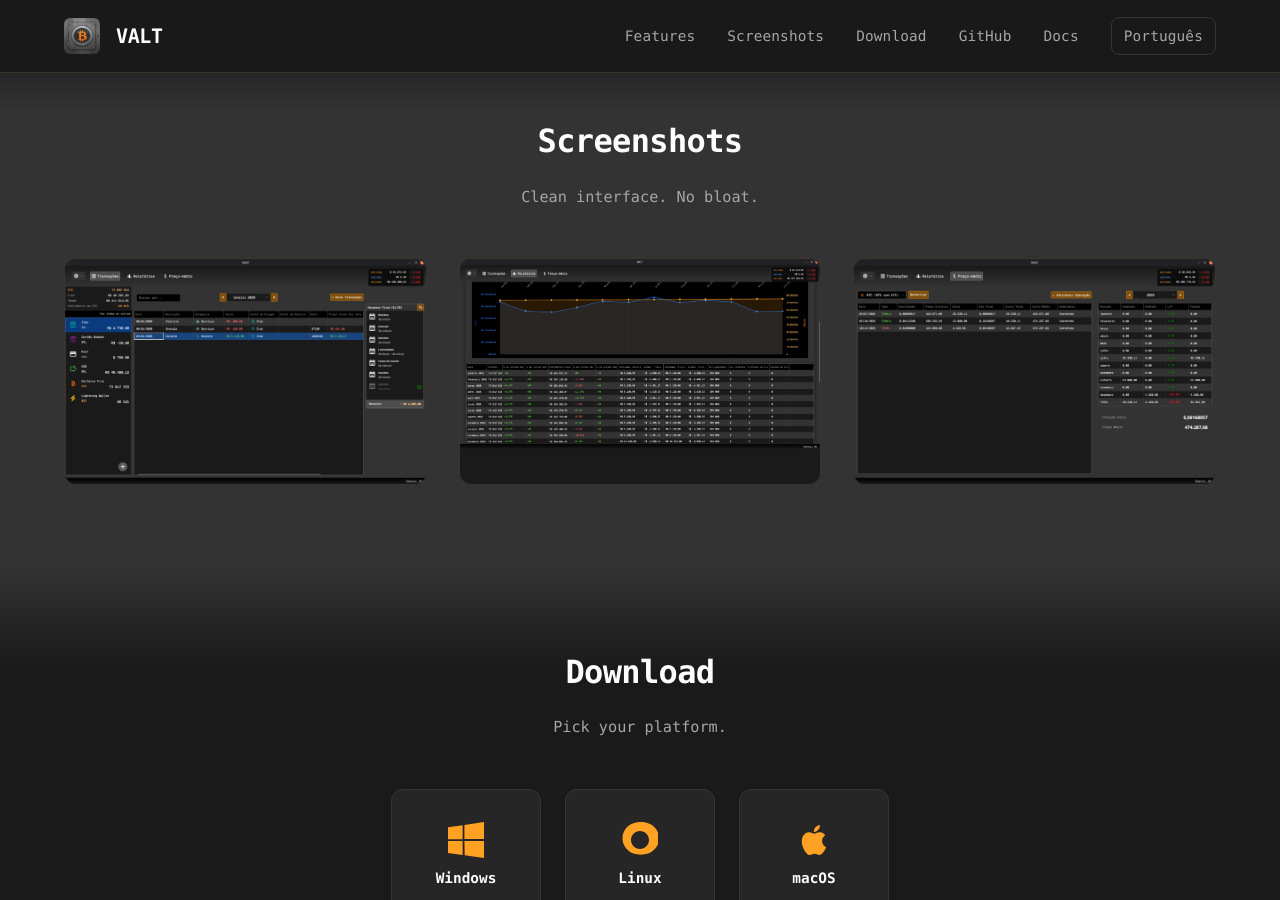
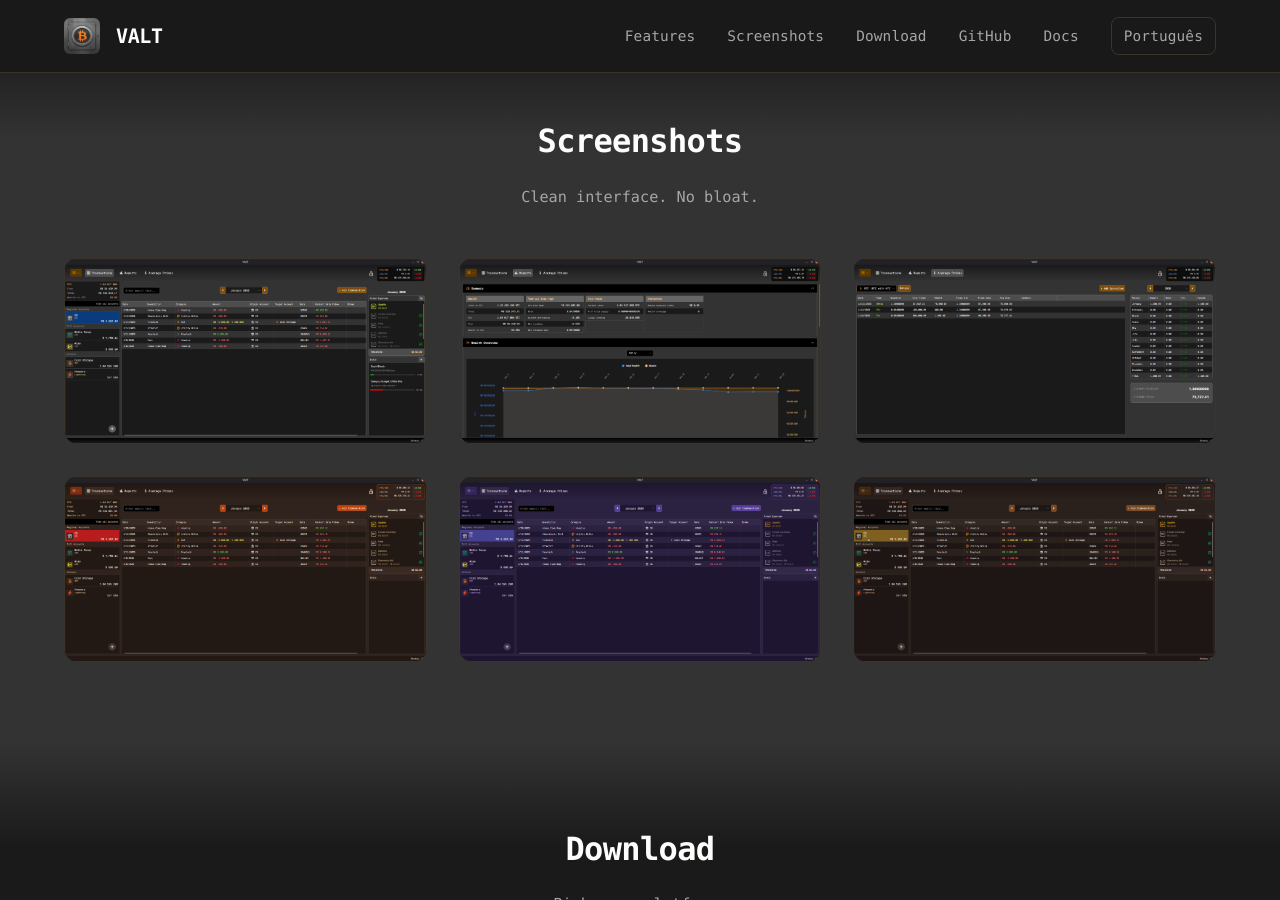
Before and after one commit to btcdoomguy/valt-landing-page, a Jekyll site: the page built from en/index.html, in a window 1280 px wide and 900 px high, scrolled down 2630 px. Built offline with Jekyll 4.4.1, drawn with Linux system fonts in a browser that asks for light colours; some web fonts are replaced; comment, search, counter and statistics services are not loaded.

Commit message:
Update screenshots with new images
Replace the 3 old screenshots (accounts, reports, transactions) with 6 new
ones from the /new folder: overview, reports, avgprice, theme1, theme2, theme3.
Updated both English and Portuguese pages and the lightbox script.

Co-Authored-By: Claude Opus 4.5 <noreply@anthropic.com>

```diff
--- a/_includes/lightbox-script.html
+++ b/_includes/lightbox-script.html
@@ -1,8 +1,11 @@
 <script>
   const screenshots = [
-    '/assets/images/screenshots/transactions.png',
-    '/assets/images/screenshots/reports.png',
-    '/assets/images/screenshots/accounts.png'
+    '/assets/images/screenshots/new/overview.png',
+    '/assets/images/screenshots/new/reports.png',
+    '/assets/images/screenshots/new/avgprice.png',
+    '/assets/images/screenshots/new/theme1.png',
+    '/assets/images/screenshots/new/theme2.png',
+    '/assets/images/screenshots/new/theme3.png'
   ];
 
   let currentIndex = 0;
--- a/en/index.html
+++ b/en/index.html
@@ -189,7 +189,7 @@ lang: en
 
     <div class="screenshots-grid">
       <div class="screenshot-item" onclick="openLightbox(0)">
-        <img src="/assets/images/screenshots/transactions.png" alt="Transactions">
+        <img src="/assets/images/screenshots/new/overview.png" alt="Overview">
         <span class="screenshot-hint">
           <svg viewBox="0 0 24 24" fill="none" stroke="currentColor" stroke-width="2">
             <polyline points="15 3 21 3 21 9"/>
@@ -201,7 +201,7 @@ lang: en
         </span>
       </div>
       <div class="screenshot-item" onclick="openLightbox(1)">
-        <img src="/assets/images/screenshots/reports.png" alt="Reports">
+        <img src="/assets/images/screenshots/new/reports.png" alt="Reports">
         <span class="screenshot-hint">
           <svg viewBox="0 0 24 24" fill="none" stroke="currentColor" stroke-width="2">
             <polyline points="15 3 21 3 21 9"/>
@@ -213,7 +213,43 @@ lang: en
         </span>
       </div>
       <div class="screenshot-item" onclick="openLightbox(2)">
-        <img src="/assets/images/screenshots/accounts.png" alt="Accounts">
+        <img src="/assets/images/screenshots/new/avgprice.png" alt="Average Price">
+        <span class="screenshot-hint">
+          <svg viewBox="0 0 24 24" fill="none" stroke="currentColor" stroke-width="2">
+            <polyline points="15 3 21 3 21 9"/>
+            <polyline points="9 21 3 21 3 15"/>
+            <line x1="21" y1="3" x2="14" y2="10"/>
+            <line x1="3" y1="21" x2="10" y2="14"/>
+          </svg>
+          {{ t.screenshots.click_expand }}
+        </span>
+      </div>
+      <div class="screenshot-item" onclick="openLightbox(3)">
+        <img src="/assets/images/screenshots/new/theme1.png" alt="Theme 1">
+        <span class="screenshot-hint">
+          <svg viewBox="0 0 24 24" fill="none" stroke="currentColor" stroke-width="2">
+            <polyline points="15 3 21 3 21 9"/>
+            <polyline points="9 21 3 21 3 15"/>
+            <line x1="21" y1="3" x2="14" y2="10"/>
+            <line x1="3" y1="21" x2="10" y2="14"/>
+          </svg>
+          {{ t.screenshots.click_expand }}
+        </span>
+      </div>
+      <div class="screenshot-item" onclick="openLightbox(4)">
+        <img src="/assets/images/screenshots/new/theme2.png" alt="Theme 2">
+        <span class="screenshot-hint">
+          <svg viewBox="0 0 24 24" fill="none" stroke="currentColor" stroke-width="2">
+            <polyline points="15 3 21 3 21 9"/>
+            <polyline points="9 21 3 21 3 15"/>
+            <line x1="21" y1="3" x2="14" y2="10"/>
+            <line x1="3" y1="21" x2="10" y2="14"/>
+          </svg>
+          {{ t.screenshots.click_expand }}
+        </span>
+      </div>
+      <div class="screenshot-item" onclick="openLightbox(5)">
+        <img src="/assets/images/screenshots/new/theme3.png" alt="Theme 3">
         <span class="screenshot-hint">
           <svg viewBox="0 0 24 24" fill="none" stroke="currentColor" stroke-width="2">
             <polyline points="15 3 21 3 21 9"/>
```
Also changed, not shown: pt-br/index.html (+39 -3 lines), assets/images/screenshots/new/avgprice.png (added), assets/images/screenshots/new/overview.png (added), assets/images/screenshots/new/reports.png (added), assets/images/screenshots/new/theme1.png (added), assets/images/screenshots/new/theme2.png (added), assets/images/screenshots/new/theme3.png (added).
